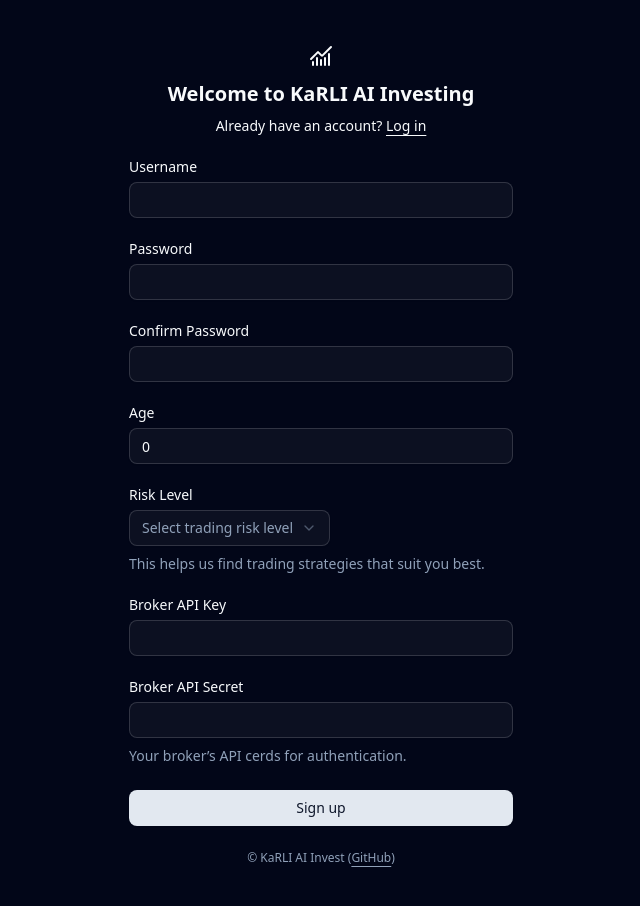
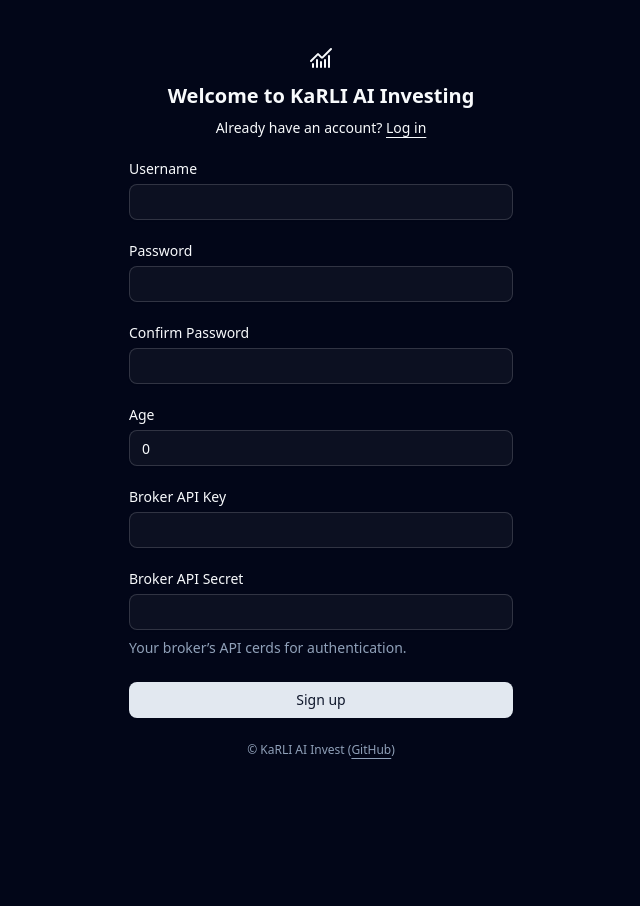
Before and after one commit to Nadav23AnT/KaRLI_AI_invest, a React (Vite) app in the folder frontend/: page /signup in a window 1280 px wide. Shown: the whole page, without its empty margins (319-959 px from the left). After the commit the page ends 800 px from the top, so only its background shows below. Built offline with nearby package versions, Linux system fonts and the light colour scheme.

Commit message:
fix: remove risk-level code lines from client

```diff
--- a/frontend/src/Components/signup-form.tsx
+++ b/frontend/src/Components/signup-form.tsx
@@ -40,7 +40,6 @@ export function SignupForm({
       password: "",
       confirm: "",
       age: 0,
-      risk: "",
       brokerApiKey: "",
       brokerApiSecret: "",
     },
@@ -118,31 +117,6 @@ export function SignupForm({
             />
             <FormField
               control={form.control}
-              name="risk"
-              render={({ field }) => (
-                <FormItem>
-                  <FormLabel>Risk Level</FormLabel>
-                  <Select onValueChange={field.onChange} defaultValue={field.value}>
-                    <FormControl>
-                      <SelectTrigger>
-                        <SelectValue placeholder="Select trading risk level" />
-                      </SelectTrigger>
-                    </FormControl>
-                    <SelectContent>
-                      <SelectItem value="low">Low</SelectItem>
-                      <SelectItem value="medium">Medium</SelectItem>
-                      <SelectItem value="high">High</SelectItem>
-                    </SelectContent>
-                  </Select>
-                  <FormDescription>
-                      This helps us find trading strategies that suit you best.{" "}
-                  </FormDescription>
-                  <FormMessage />
-                </FormItem>
-              )}
-            />
-            <FormField
-              control={form.control}
               name="brokerApiKey"
               render={({ field }) => (
                 <FormItem>
--- a/frontend/src/pages/SignUpPage/SignUpPage.tsx
+++ b/frontend/src/pages/SignUpPage/SignUpPage.tsx
@@ -15,7 +15,6 @@ function SignUpPage() {
           username: values.username,
           password: values.password,
           age: values.age,
-          risk: values.risk,
           brokerApiKey: values.brokerApiKey,
           brokerApiSecret: values.brokerApiSecret,
         }),
--- a/frontend/src/schemas/signup-form-schema.tsx
+++ b/frontend/src/schemas/signup-form-schema.tsx
@@ -14,9 +14,6 @@ export const signupFormSchema = z.object({
   }).gte(18, {
     message: "Must be 18+ years old.",
   }),
-  risk: z.string({
-    required_error: "Please select risk level."
-  }),
   brokerApiKey: z.string().min(1, {
     message: "Broker API Key is required.",
   }),
```
